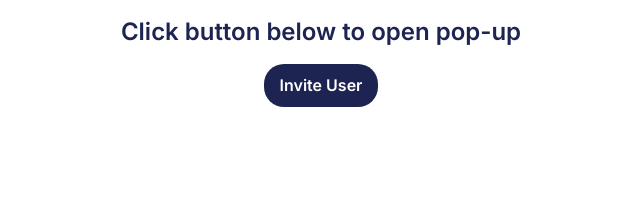
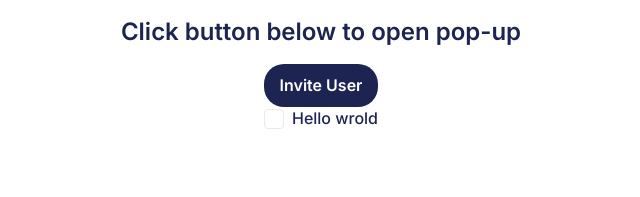
Before and after one commit to Explicit12/precoro_test_task, a Vue app: page / in a window 1280 px wide. Shown: the top 197 px of the page, without its empty margins (319-959 px from the left). Built offline with nearby package versions, Linux system fonts and the light colour scheme.

Commit message:
added checkbox component

```diff
--- a/src/App.vue
+++ b/src/App.vue
@@ -5,8 +5,10 @@
   import AppModal from "./components/AppModal.vue";
   import IconClose from "./components/icons/IconClose.vue";
   import TabButtonGroup from "./components/TabButtonGroup.vue";
+  import CheckBox from "./components/inputs/CheckBox.vue";
 
   const isModelOpen = ref(false);
+  const checkbox = ref(true);
 
   const tabs = new Set(["Main Info", "Available Locations", "Roles"]);
   const currentTab = ref([...tabs][0]);
@@ -31,7 +33,7 @@
 
         <template #content>
           <div class="content-modal">
-            <p>
+            <p class="text-medium">
               Lorem ipsum dolor sit amet consectetur adipisicing elit. Illo, impedit! Rerum maxime aut recusandae iure
               repellat accusantium, voluptatem quae delectus, sequi rem incidunt voluptates fugiat molestiae asperiores
               suscipit. Excepturi, eligendi.
@@ -40,7 +42,7 @@
         </template>
 
         <template #footer>
-          <p>
+          <p class="text-medium">
             Lorem ipsum dolor sit amet consectetur adipisicing elit. Illo, impedit! Rerum maxime aut recusandae iure
             repellat accusantium, voluptatem quae delectus, sequi rem incidunt voluptates fugiat molestiae asperiores
             suscipit. Excepturi, eligendi.
@@ -48,6 +50,10 @@
         </template>
       </AppModal>
     </Teleport>
+
+    <CheckBox v-model="checkbox">
+      Hello wrold
+    </CheckBox>
   </main>
 </template>
 
--- /dev/null
+++ b/src/components/icons/IconCheckBox.vue
@@ -0,0 +1,7 @@
+<template>
+  <svg width="24" height="24" viewBox="0 0 24 24" fill="none" xmlns="http://www.w3.org/2000/svg">
+    <path
+      d="M9.19003 20.9655C8.96094 21.196 8.64837 21.3245 8.32369 21.3245C7.99901 21.3245 7.68645 21.196 7.45735 20.9655L0.538518 14.0456C-0.179506 13.3276 -0.179506 12.1632 0.538518 11.4466L1.40486 10.58C2.12311 9.86196 3.28608 9.86196 4.00411 10.58L8.32369 14.8998L19.9958 3.22742C20.7141 2.5094 21.8782 2.5094 22.5951 3.22742L23.4614 4.09399C24.1795 4.81201 24.1795 5.97611 23.4614 6.69301L9.19003 20.9655Z"
+    />
+  </svg>
+</template>
--- /dev/null
+++ b/src/components/inputs/CheckBox.vue
@@ -0,0 +1,96 @@
+<script setup lang="ts">
+  import IconCheckBox from "../icons/IconCheckBox.vue";
+
+  const props = defineProps<{ modelValue: boolean | string[]; value?: string }>();
+  const emit = defineEmits<{ (e: "update:modelValue", checked: boolean | string[]): void }>();
+
+  const warnMassage = "Value attribute is requred when multiple checkboxed used";
+
+  function onInput(event: Event): void {
+    const target = event.target as HTMLInputElement;
+    const isMultiCheckBox = Array.isArray(props.modelValue);
+
+    if (isMultiCheckBox && !props.value) console.warn(warnMassage);
+
+    if (isMultiCheckBox && target.checked) {
+      emit("update:modelValue", [...props.modelValue, target.value]);
+    } else if (isMultiCheckBox && !target.checked) {
+      const filteredValues = props.modelValue.filter((value) => value !== target.value);
+      emit("update:modelValue", filteredValues);
+    }
+
+    if (!isMultiCheckBox) {
+      emit("update:modelValue", target.checked);
+    }
+  }
+</script>
+
+<template>
+  <label class="checkbox">
+    <input
+      v-bind="$attrs"
+      @input="onInput"
+      :value="value"
+      type="checkbox"
+      class="origin-checkbox"
+    />
+    <span class="checkmark">
+      <IconCheckBox class="checkmark-icon" />
+    </span>
+    <span class="label text-medium text-md text-primary">
+      <slot />
+    </span>
+  </label>
+</template>
+
+<style scoped>
+  .checkbox {
+    display: flex;
+    align-items: center;
+    gap: var(--gap-2);
+  }
+
+  .origin-checkbox {
+    position: absolute;
+    opacity: 0;
+    cursor: pointer;
+    height: 0;
+    width: 0;
+  }
+
+  .checkmark {
+    height: 18px;
+    width: 18px;
+    display: inline-block;
+
+    background-color: var(--white);
+    border: 1px solid var(--c-border);
+    border-radius: 4px;
+
+    display: flex;
+    justify-content: center;
+    align-items: center;
+  }
+
+  .checkbox .origin-checkbox:checked ~ .checkmark {
+    background-color: var(--c-active);
+  }
+
+  .checkmark-icon {
+    display: none;
+    stroke: var(--white);
+    stroke-width: 5px;
+
+    width: 10px;
+    height: 8px;
+  }
+
+  .checkbox .origin-checkbox:checked ~ .checkmark .checkmark-icon {
+    display: block;
+  }
+
+  .checkmark:hover,
+  .label:hover {
+    cursor: pointer;
+  }
+</style>
```
